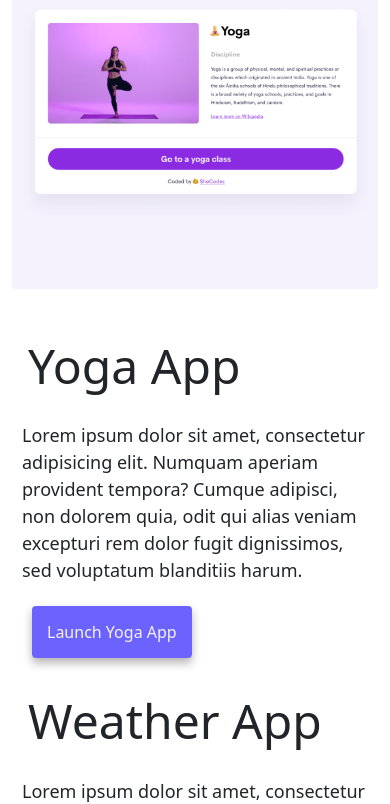
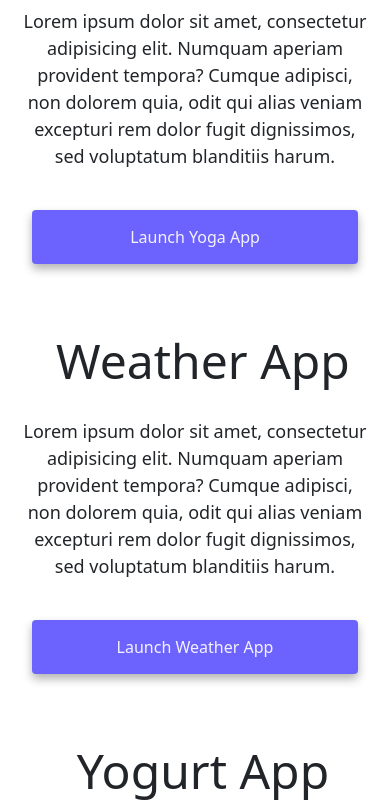
Before and after one commit to yen-hnguyen/landing-page, a plain HTML site: page index.html in a window 390 px wide. Shown: the part 717-1521 px from the top of the page. Drawn offline with nearby package versions, Linux system fonts and the light colour scheme.

Commit message:
Added media queries to work better on mobile devices

```diff
--- a/css/styles.css
+++ b/css/styles.css
@@ -80,6 +80,21 @@ p {
   text-decoration: underline;
 }
 
+.apps-info {
+  text-align: start;
+}
+
+@media (max-width: 768px) {
+  .apps-titles,
+  .apps {
+    display: flex;
+    justify-content: center;
+  }
+  .apps-info {
+    text-align: center;
+  }
+}
+
 .apps {
   background: var(--primary-color);
   box-shadow: var(--box-shadow);
--- a/index.html
+++ b/index.html
@@ -53,12 +53,12 @@
     </div>
     <div class="container">
       <div class="row">
-        <div class="col-md-6">
-          <img src="images/yoga.png" class="img-fluid rounded mt-5" />
+        <div class="col-md-6 ">
+          <img src="images/yoga.png" class="d-none d-md-block img-fluid rounded mt-5" />
         </div>
         <div class="col-md-6">
-          <h2 class="mb-2 mt-5 ms-3 text-start">Yoga App</h2>
-          <p class="text-start">
+          <h2 class="mb-2 mt-5 ms-3 text-start apps-titles">Yoga App</h2>
+          <p class="apps-info">
             Lorem ipsum dolor sit amet, consectetur adipisicing elit. Numquam
             aperiam provident tempora? Cumque adipisci, non dolorem quia, odit
             qui alias veniam excepturi rem dolor fugit dignissimos, sed
@@ -68,9 +68,9 @@
         </div>
       </div>
       <div class="row">
-        <div class="col-md-6">
-          <h2 class="mb-2 mt-5 ms-3 text-start">Weather App</h2>
-          <p class="text-start">
+        <div class="col-md-6 ">
+          <h2 class="mb-2 mt-5 ms-3 text-start apps-titles">Weather App</h2>
+          <p class="apps-info">
             Lorem ipsum dolor sit amet, consectetur adipisicing elit. Numquam
             aperiam provident tempora? Cumque adipisci, non dolorem quia, odit
             qui alias veniam excepturi rem dolor fugit dignissimos, sed
@@ -79,16 +79,16 @@
           <a href="#" class="apps">Launch Weather App</a>
         </div>
         <div class="col-md-6">
-          <img src="images/weather.png" class="img-fluid rounded mt-5" />
+          <img src="images/weather.png" class="d-none d-md-block img-fluid rounded mt-5" />
         </div>
       </div>
       <div class="row">
         <div class="col-md-6">
-          <img src="images/yogurt.png" class="img-fluid rounded mt-5" />
+          <img src="images/yogurt.png" class="d-none d-md-block img-fluid rounded mt-5" />
         </div>
         <div class="col-md-6">
-          <h2 class="mb-2 mt-5 ms-3 text-start">Yogurt App</h2>
-          <p class="text-start">
+          <h2 class="mb-2 mt-5 ms-3 text-start apps-titles">Yogurt App</h2>
+          <p class="apps-info">
             Lorem ipsum dolor sit amet, consectetur adipisicing elit. Numquam
             aperiam provident tempora? Cumque adipisci, non dolorem quia, odit
             qui alias veniam excepturi rem dolor fugit dignissimos, sed
```
